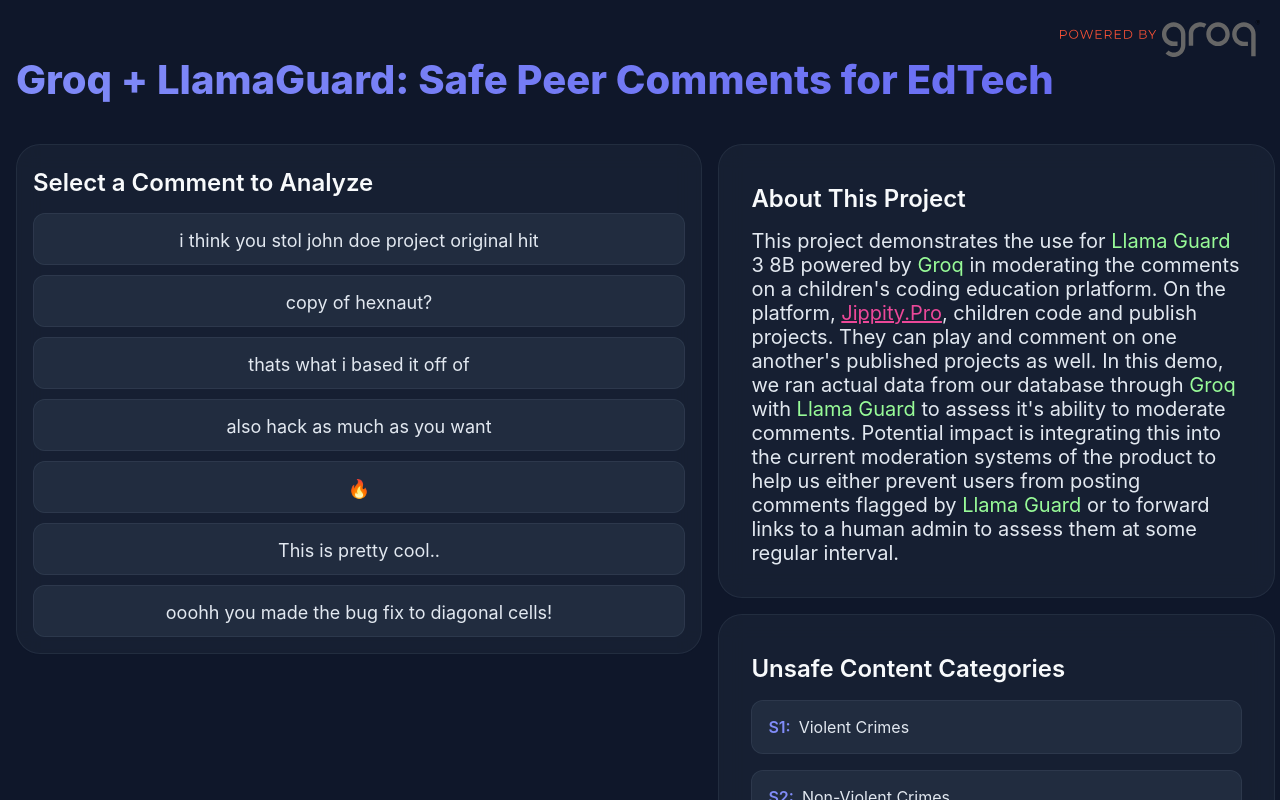
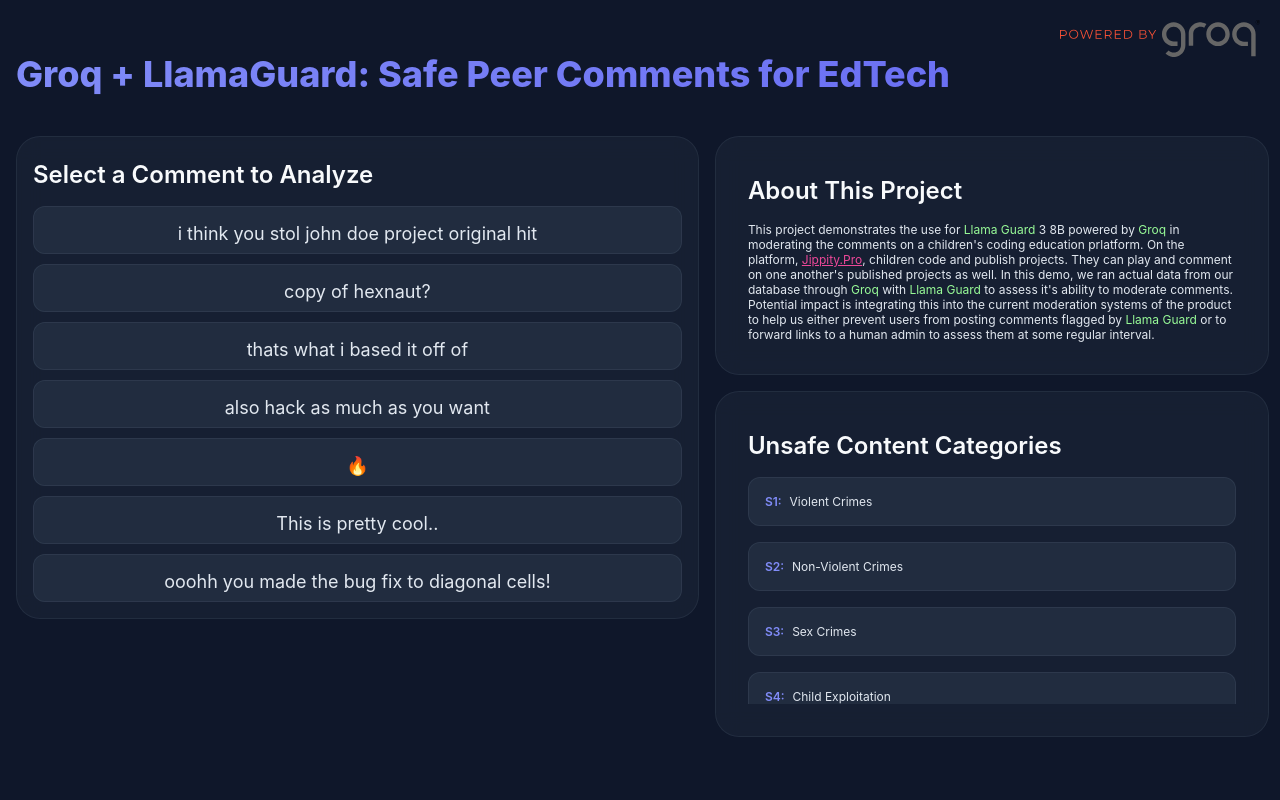
Before and after one commit to kristenmontesano/grok-guard-frontend, a React (Vite) app: page / in a window 1280 px wide. Shown: the top 800 px of the page. Built offline with nearby package versions, Linux system fonts and the light colour scheme; no server answers; what groq-sdk would draw is missing.

Commit message:
smaller everything

```diff
--- a/src/index.css
+++ b/src/index.css
@@ -1,6 +1,6 @@
 body {
   font-family: 'Inter', system-ui, -apple-system, sans-serif;
-  font-size: 16px;
+  font-size: 12px;
   margin: 0;
   padding: 0;
   background-color: #0f172a;
@@ -9,7 +9,7 @@
 }
 
 .container {
-  max-width: 98%;
+  max-width: 97%;
   margin: 0;
   padding: 1rem;
   display: grid;
@@ -24,7 +24,7 @@
 }
 
 h1 {
-  font-size: 2.5rem;
+  font-size: 2.25rem;
   font-weight: 800;
   margin-bottom: 1.5rem;
   background: linear-gradient(135deg, #818cf8 0%, #6366f1 100%);
@@ -69,7 +69,7 @@
   font-size: 1.125rem;
   text-align: center;
   width: 100%;
-  height: 6.5vh;
+  height: 6vh;
   box-sizing: border-box;
   position: relative;
   overflow: hidden;
@@ -235,7 +235,7 @@
   border-radius: 24px;
   padding: 2rem;
   width: 90%;
-  font-size:  1.25rem;
+  font-size:  1.rem;
 }
 
 .categories-panel {
```
